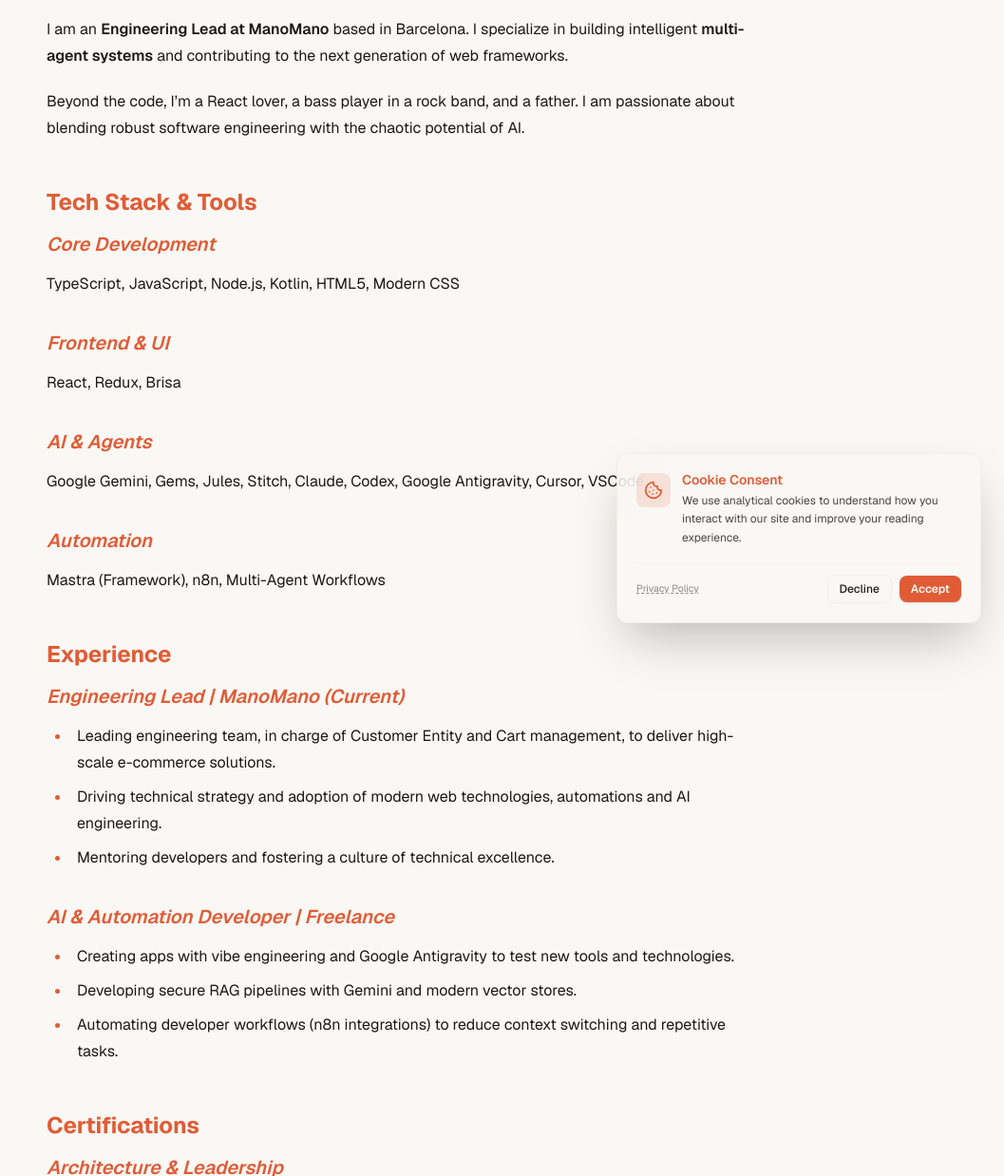
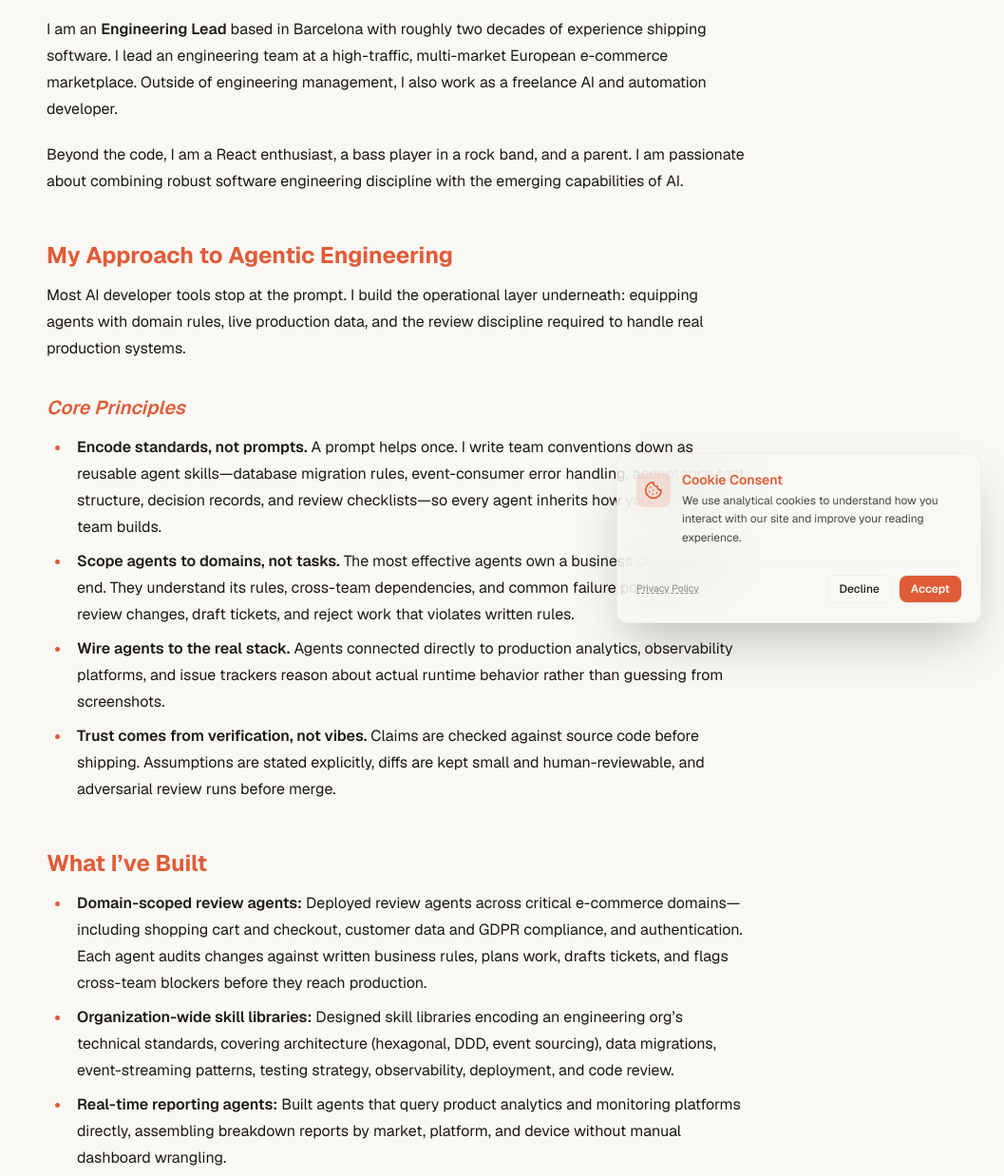
Before and after one commit to danielart/danielart.github.io, an Astro site: page /about in a window 1280 px wide. Shown: the part 168-1406 px from the top of the page at 95% size, without its empty margins (223-1280 px from the left). Built offline with nearby package versions, Linux system fonts and the light colour scheme; Astro itself is replaced by a stand-in of ours.

Commit message:
refactor: rewrite about page to focus on agentic engineering philosophy and services

```diff
--- a/src/pages/about.md
+++ b/src/pages/about.md
@@ -3,41 +3,36 @@
 title: "About"
 ---
 
-I am an **Engineering Lead at ManoMano** based in Barcelona. I specialize in building intelligent **multi-agent systems** and contributing to the next generation of web frameworks.
+I am an **Engineering Lead** based in Barcelona with roughly two decades of experience shipping software. I lead an engineering team at a high-traffic, multi-market European e-commerce marketplace. Outside of engineering management, I also work as a freelance AI and automation developer.
 
-Beyond the code, I'm a React lover, a bass player in a rock band, and a father. I am passionate about blending robust software engineering with the chaotic potential of AI.
+Beyond the code, I am a React enthusiast, a bass player in a rock band, and a parent. I am passionate about combining robust software engineering discipline with the emerging capabilities of AI.
 
-## Tech Stack & Tools
+## My Approach to Agentic Engineering
 
-### Core Development
+Most AI developer tools stop at the prompt. I build the operational layer underneath: equipping agents with domain rules, live production data, and the review discipline required to handle real production systems.
 
-TypeScript, JavaScript, Node.js, Kotlin, HTML5, Modern CSS
+### Core Principles
 
-### Frontend & UI
+- **Encode standards, not prompts.** A prompt helps once. I write team conventions down as reusable agent skills—database migration rules, event-consumer error handling, acceptance test structure, decision records, and review checklists—so every agent inherits how your specific team builds.
+- **Scope agents to domains, not tasks.** The most effective agents own a business domain end to end. They understand its rules, cross-team dependencies, and common failure points. They review changes, draft tickets, and reject work that violates written rules.
+- **Wire agents to the real stack.** Agents connected directly to production analytics, observability platforms, and issue trackers reason about actual runtime behavior rather than guessing from screenshots.
+- **Trust comes from verification, not vibes.** Claims are checked against source code before shipping. Assumptions are stated explicitly, diffs are kept small and human-reviewable, and adversarial review runs before merge.
 
-React, Redux, Brisa
+## What I've Built
 
-### AI & Agents
+- **Domain-scoped review agents:** Deployed review agents across critical e-commerce domains—including shopping cart and checkout, customer data and GDPR compliance, and authentication. Each agent audits changes against written business rules, plans work, drafts tickets, and flags cross-team blockers before they reach production.
+- **Organization-wide skill libraries:** Designed skill libraries encoding an engineering org's technical standards, covering architecture (hexagonal, DDD, event sourcing), data migrations, event-streaming patterns, testing strategy, observability, deployment, and code review.
+- **Real-time reporting agents:** Built agents that query product analytics and monitoring platforms directly, assembling breakdown reports by market, platform, and device without manual dashboard wrangling.
+- **Agent-assisted platform migrations:** Guided live system migrations in multi-market environments, including relational database migrations with change-data-capture, identity provider replacements, and GDPR data-lifecycle automation.
 
-Google Gemini, Gems, Jules, Stitch, Claude, Codex, Google Antigravity, Cursor, VSCode
+## Technical Range
 
-### Automation
-
-Mastra (Framework), n8n, Multi-Agent Workflows
-
-## Experience
-
-### Engineering Lead | ManoMano (Current)
-
-- Leading engineering team, in charge of Customer Entity and Cart management, to deliver high-scale e-commerce solutions.
-- Driving technical strategy and adoption of modern web technologies, automations and AI engineering.
-- Mentoring developers and fostering a culture of technical excellence.
-
-### AI & Automation Developer | Freelance
-
-- Creating apps with vibe engineering and Google Antigravity to test new tools and technologies.
-- Developing secure RAG pipelines with Gemini and modern vector stores.
-- Automating developer workflows (n8n integrations) to reduce context switching and repetitive tasks.
+- **Languages:** TypeScript, JavaScript, Kotlin, Java
+- **Frontend & UI:** React, Redux, React Native, Brisa
+- **Backend & Data:** Spring Boot, GraphQL federation, Kafka and Kafka Streams, PostgreSQL, event-driven architecture
+- **Platform & Ops:** Kubernetes, service mesh, CI/CD, infrastructure as code, observability tooling
+- **Agentic Tooling:** Claude Code (custom agents, skills, hooks, MCP servers), MCP integrations with production systems, RAG pipelines, agent orchestration frameworks (Mastra, n8n)
+- **Practices:** Domain-Driven Design (DDD), hexagonal architecture, BDD and acceptance testing, architecture decision records (ADRs), small-diff reviewable changes
 
 ## Certifications
 
@@ -56,12 +51,16 @@
 - **Redux-saga with React** | Udemy | Jul 2021 | ID: UC-29ea2efb-a6f8-49ab-b3d8-462b5fbb804b
 - **Advanced JavaScript** | ui.dev | Oct 2018 | ID: cert_pt01p6v1
 
-## How I can help you
+## Services & Collaboration
 
-### AI Advisor & Consultant
+### Agentic Engineering Enablement
 
-Strategy, architecture, and integrating AI into workflows.
+Helping engineering teams move past initial AI demos—converting team conventions into agent-readable standards, scoping agents to high-impact domains, connecting them to production telemetry, and establishing strict review guardrails.
 
-### Custom AI Agents & Automation
+### Custom Agent & Skill Development
 
-Building specialized agents and orchestrating systems (Mastra, n8n).
+Building domain-scoped review agents, telemetry-integrated reporting tools, and migration or audit agents tailored to your team's standards and reviewable by your engineers.
+
+### Advisory for Engineering Leaders
+
+Strategic guidance for engineering leaders on managing developer teams and AI agent workflows with shared instruments: clear domain boundaries, written standards, and mandatory human review before merge.
```
